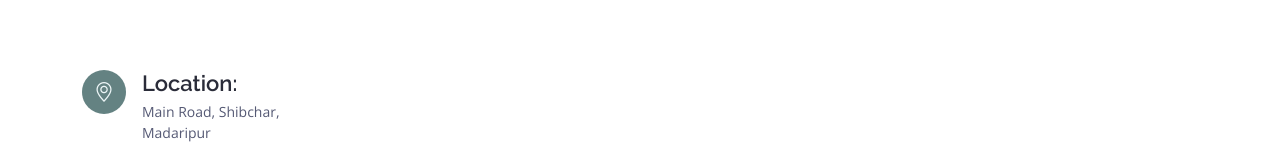
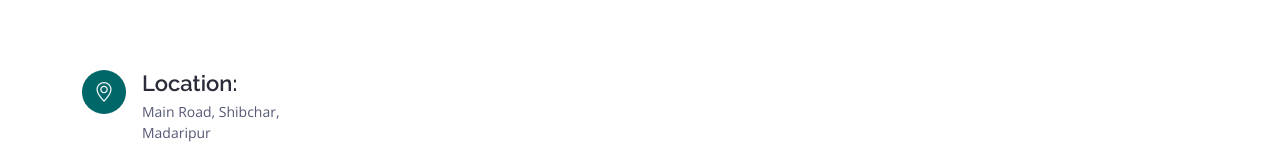
Before and after one commit to dhruba-datta/AB-Pharmacy-HTML, a plain HTML site: page index.html in a window 1280 px wide. In both pictures the pointer is over the icon 104 px from the left and 2789 px from the top of the page. Shown: the part 2698-2862 px from the top of the page. Drawn offline with nearby package versions, Linux system fonts and the light colour scheme.

Commit message:
update service

```diff
--- a/assets/css/style.css
+++ b/assets/css/style.css
@@ -1416,7 +1416,7 @@ section {
 .contact .info .email:hover i,
 .contact .info .address:hover i,
 .contact .info .phone:hover i {
-  background: #305859bf;
+  background: #006769;
   color: #edf6f7;
 }
 
```
